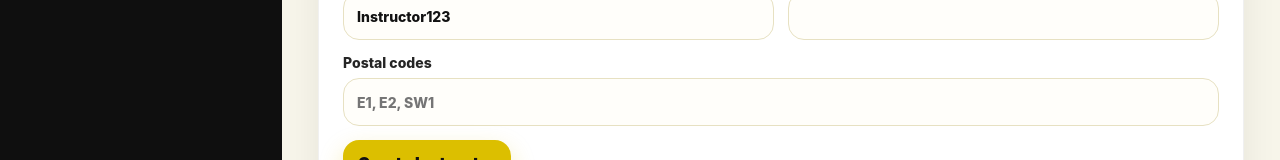
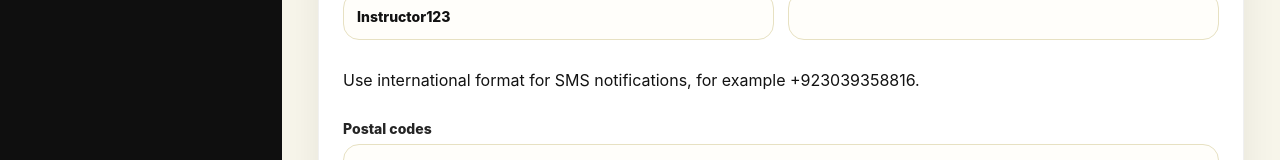
Before and after one commit to MianRamish/driving-front, a React (Vite) app: page /instructors in a window 1280 px wide. Shown: the part 385-545 px from the top of the page. Built offline with nearby package versions, Linux system fonts and the light colour scheme; no server answers; sample sign-in values are in the browser's storage.

Commit message:
Update Instructors.jsx

```diff
--- a/src/pages/Instructors.jsx
+++ b/src/pages/Instructors.jsx
@@ -55,6 +55,7 @@ export default function Instructors() {
           <label>Email<input type="email" value={form.email} onChange={(e) => setForm({ ...form, email: e.target.value })} required disabled={Boolean(editing)} /></label>
           {!editing && <label>Password<input value={form.password} onChange={(e) => setForm({ ...form, password: e.target.value })} required /></label>}
           <label>Phone<input value={form.phone} onChange={(e) => setForm({ ...form, phone: e.target.value })} /></label>
+          <p className="form-help full">Use international format for SMS notifications, for example +923039358816.</p>
           <label className="full">Postal codes <input placeholder="E1, E2, SW1" value={form.postalCodes} onChange={(e) => setForm({ ...form, postalCodes: e.target.value })} /></label>
           <div className="form-actions full">
             <button className="primary-btn">{editing ? 'Update Instructor' : 'Create Instructor'}</button>
```
